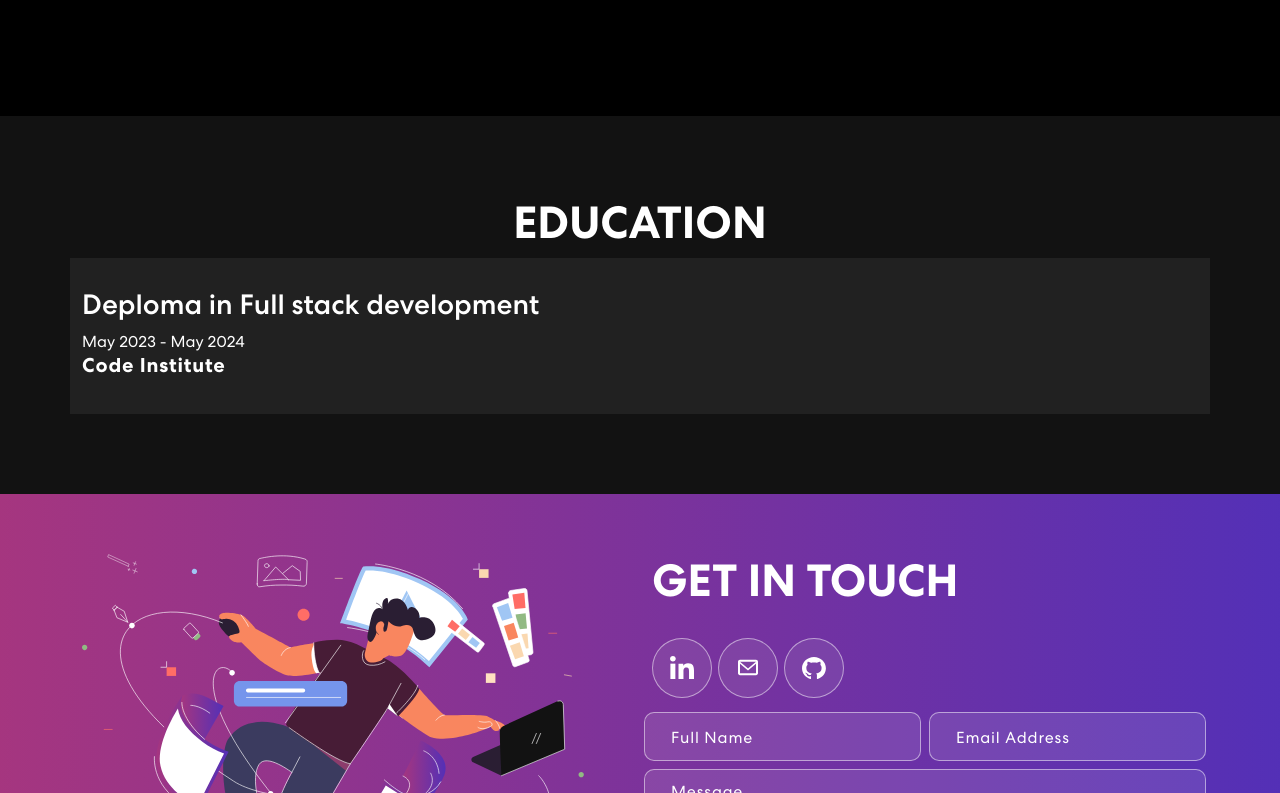
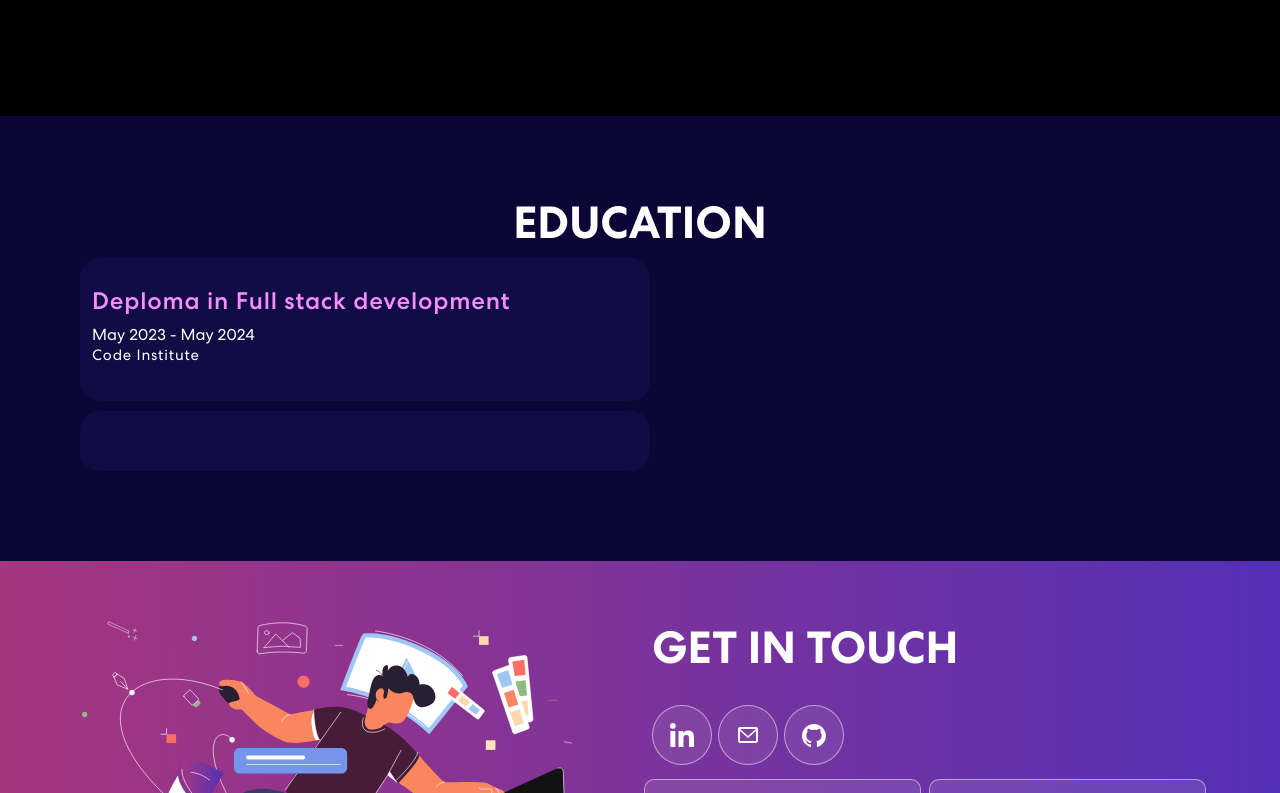
Before and after one commit to EbyChacko/portfolio_frontend, a React (Create React App) app in the folder frontend/: page / in a window 1280 px wide. Shown: the part 2407-3200 px from the top of the page. Built offline with nearby package versions, Linux system fonts and the light colour scheme.

Commit message:
add css for education

```diff
--- a/frontend/src/App.css
+++ b/frontend/src/App.css
@@ -492,19 +492,20 @@ nav.navbar .navbar-toggler[aria-expanded="true"] .navbar-toggler-icon {
 /************ Education CSS ************/
 
 .education {
-  background-color: #121212;
   padding: 80px 0;
   position: relative;
 }
 
 .edu_box {
-  background-color: #212121;
+  margin:10px;
+  border-radius: 20px;
+  background-color: #120c45;
   transition: background-color 0.3s ease;
   padding: 30px;
 }
 
 .edu_box:hover {
-  background-color: #444444;
+  background-color: #171058;
 }
 
 .education h2 {
@@ -522,22 +523,23 @@ nav.navbar .navbar-toggler[aria-expanded="true"] .navbar-toggler-icon {
 }
 
 .education h4 {
-  font-size: 20px;
-  font-weight: 700;
+  font-size: 24px;
+  font-weight: 500;
   letter-spacing: 0.8px;
   line-height: 1.1em;
+  color: #f58cff;
 }
 
 
 .education h5 {
-  font-size: 12px;
+  font-size: 15px;
   font-weight: 400;
   letter-spacing: 0.8px;
   line-height: 1.1em;
 }
 
 
-/************ Projects Css ************/
+/************ Contact Css ************/
 .contact {
   background: linear-gradient(90.21deg, #AA367C -5.91%, #4A2FBD 111.58%);
   padding: 60px 0 200px 0;
--- a/frontend/src/components/Education.js
+++ b/frontend/src/components/Education.js
@@ -15,9 +15,9 @@ export const Education = () => {
 
               <Row>
                   <Col size={12} sm={6} className="edu_box">
-                    <h3>Deploma in Full stack development</h3>
+                    <h4>Deploma in Full stack development</h4>
                     <span>May 2023 - May 2024</span>
-                    <h4>Code Institute</h4>
+                    <h5>Code Institute</h5>
                   </Col>
 
                   <Col size={12} sm={6} className="edu_box">
```
